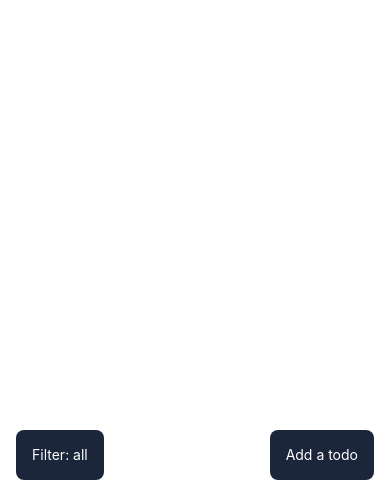
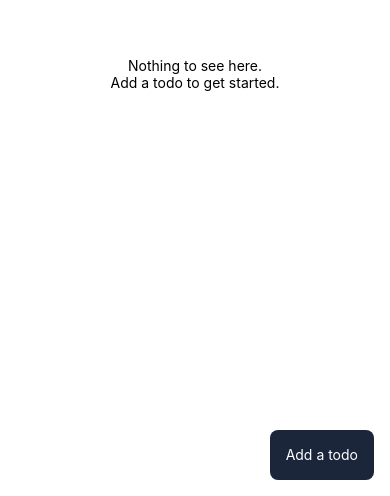
Before and after one commit to dGalitsky/todo-react-native, a React Native app: screen / in a window 390 px wide. Shown: the part 348-844 px from the top of the page. Built offline with nearby package versions, Linux system fonts and the light colour scheme.

Commit message:
Add empty state

```diff
--- /dev/null
+++ b/src/components/Empty.tsx
@@ -0,0 +1,21 @@
+import { View, Text, StyleSheet } from "react-native"
+import React from "react"
+
+export const Empty = () => {
+  return (
+    <View style={styles.container}>
+      <Text style={styles.text}>Nothing to see here.{"\n"}Add a todo to get started.</Text>
+    </View>
+  )
+}
+
+const styles = StyleSheet.create({
+  container: {
+    flex: 1,
+    justifyContent: "center",
+    allignItems: "center",
+  },
+  text: {
+    textAlign: "center",
+  },
+})
--- a/src/components/TodoList.tsx
+++ b/src/components/TodoList.tsx
@@ -7,6 +7,7 @@ import { AddTodoBtn } from "./AddTodoBtn"
 import { EFilter, Filter } from "./Filter"
 import { NewTodoInput } from "./NewTodoInput"
 import { Todo } from "./Todo"
+import { Empty } from "./Empty"
 
 export const TodoList = () => {
   const { todos, addTodo } = useTodosQuery()
@@ -48,7 +49,7 @@ export const TodoList = () => {
 
   return (
     <View style={styles.container}>
-      <Filter filter={filter} onChange={onFilterChange} />
+      {todos?.length ? <Filter filter={filter} onChange={onFilterChange} /> : null}
 
       <AnimatePresence>
         {isAdding && (
@@ -56,12 +57,16 @@ export const TodoList = () => {
         )}
       </AnimatePresence>
 
+      {todos?.length ? (
         <FlatList
           data={todos}
           renderItem={renderTodo}
           keyExtractor={(item) => item.id}
           style={styles.list}
         />
+      ) : (
+        <Empty />
+      )}
 
       <AddTodoBtn
         onPress={() => {
```
Lines whose indentation alone changed are shown as unchanged.
